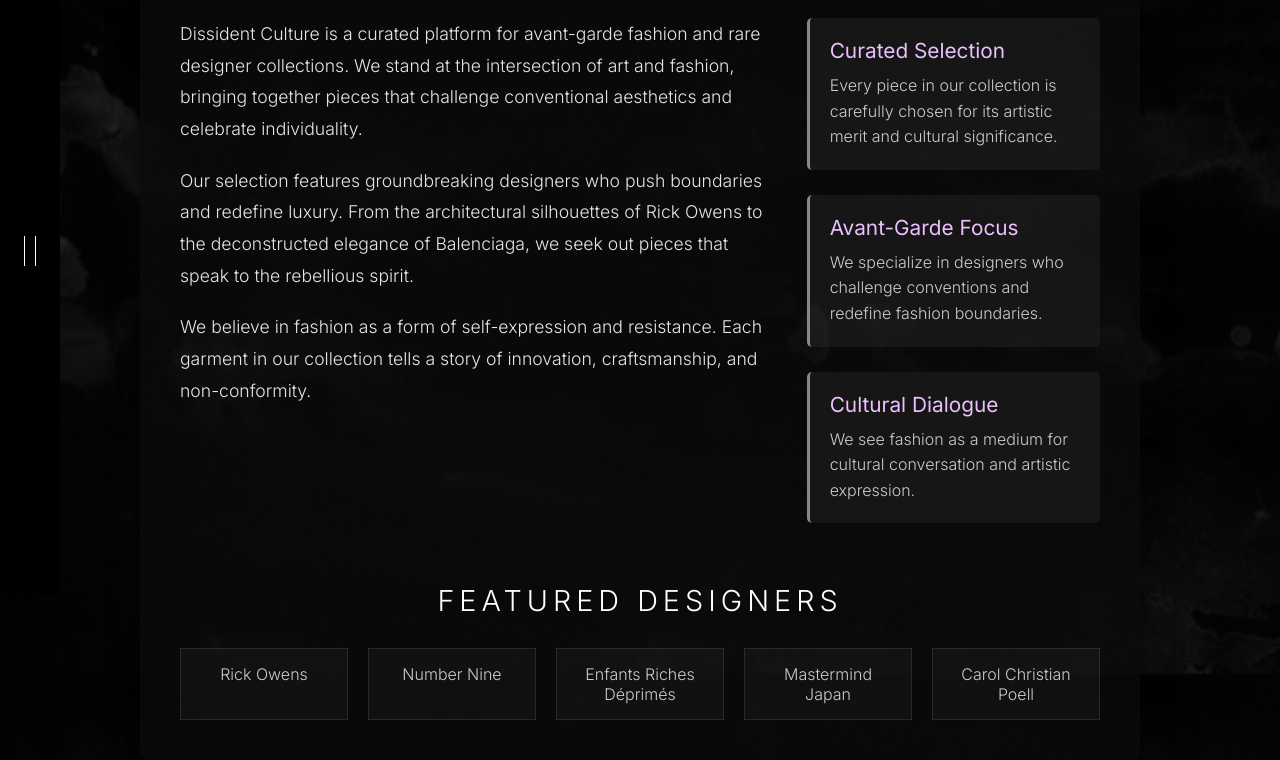
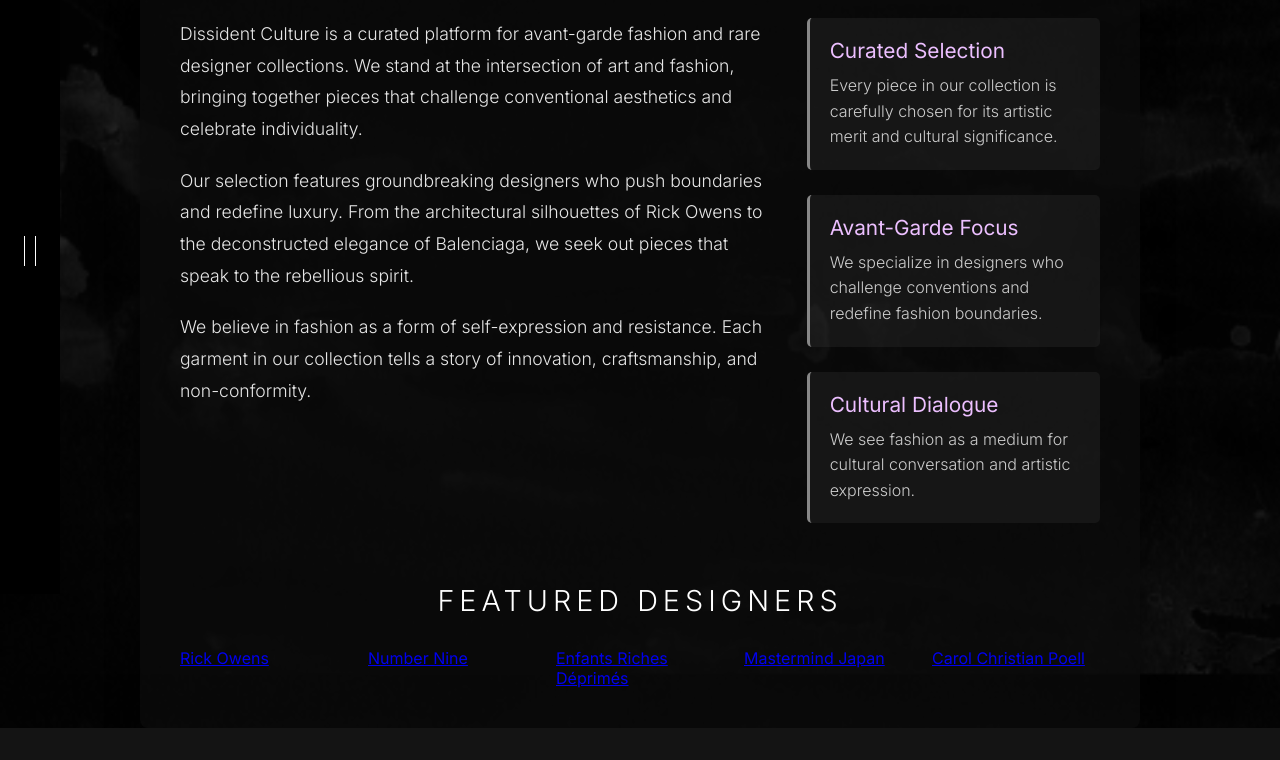
Before and after one commit to ohyzz/dissident-culture, a plain HTML site: page about.html in a window 1280 px wide. Shown: the part 206-966 px from the top of the page. After the commit the page ends 934 px from the top, so only its background shows below. Drawn offline with Linux system fonts and the light colour scheme; files whose address does not match are found by name.

Commit message:
fix link

```diff
--- a/about.html
+++ b/about.html
@@ -67,11 +67,11 @@
         <div class="brands-section">
             <h2>Featured Designers</h2>
             <div class="brands-grid">
-                <div class="brand-item" data-url="rick.html">Rick Owens</div>
-                <div class="brand-item" data-url="nn.html">Number Nine</div>
-                <div class="brand-item" data-url="erd.html">Enfants Riches Déprimés</div>
-                <div class="brand-item" data-url="mastermind.html">Mastermind Japan</div>
-                <div class="brand-item" data-url="ccp.html">Carol Christian Poell</div>
+                <a href="brands/rick-owens.html" class="brand-button">Rick Owens</a>
+                <a href="brands/number-nine.html" class="brand-button">Number Nine</a>
+                <a href="brands/enfants-riches-deprimes.html" class="brand-button">Enfants Riches Déprimés</a>
+                <a href="brands/mastermind-japan.html" class="brand-button">Mastermind Japan</a>
+                <a href="brands/carol-christian-poell.html" class="brand-button">Carol Christian Poell</a>
             </div>
         </div>
     </div>
```
